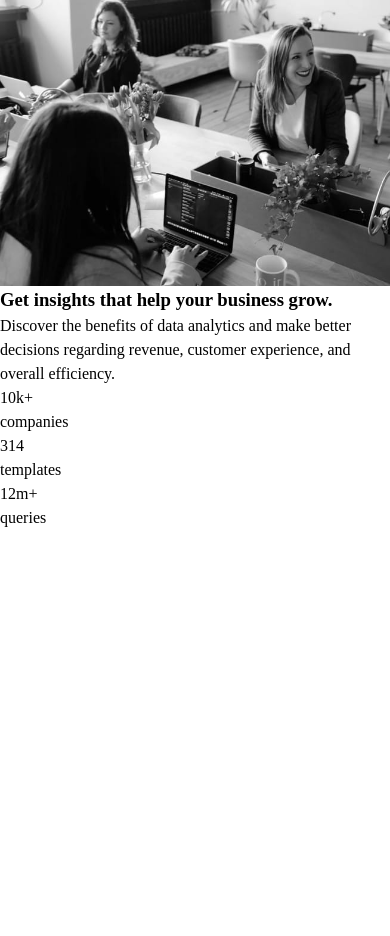
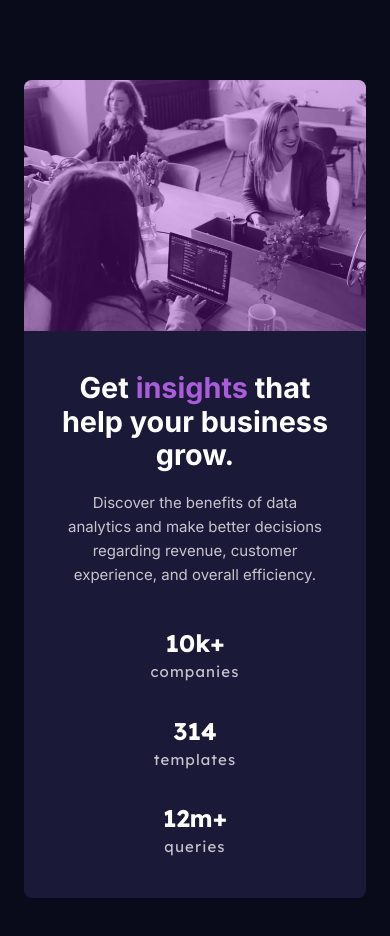
Before and after one commit to oryanhach/stats-preview-card-component, a plain HTML site: page index.html in a window 390 px wide. Before the commit the page ends 844 px from the top, so only its background shows below. Drawn offline with Linux system fonts and the light colour scheme.

Commit message:
added mobile design

```diff
--- a/index.html
+++ b/index.html
@@ -33,7 +33,7 @@
     <section class="card__text">
 
       <h1 class="card__header">
-        Get insights that help your business grow.
+        Get <span>insights</span> that help your business grow.
       </h1>
 
       <p class="card__subheader">
--- a/style.css
+++ b/style.css
@@ -94,3 +94,82 @@ h6 {
 }
 
 /* General Styling */
+
+body {
+	background-color: var(--clr-primary-blue-darker);
+	display: flex;
+	justify-content: center;
+	align-items: center;
+	padding: 5rem 1.5rem;
+}
+
+.card {
+	background-color: var(--clr-primary-blue-dark);
+	border-radius: 0.5rem;
+	overflow: hidden;
+}
+
+.card__img {
+	position: relative;
+	width: 100%;
+	height: 100%;
+}
+
+.card__img::before {
+	content: '';
+	position: absolute;
+	top: 0;
+	left: 0;
+	right: 0;
+	bottom: 0;
+	z-index: 1;
+	background-color: hsla(282, 79%, 47%, 0.308);
+}
+
+.card__text {
+	color: var(--clr-white);
+	text-align: center;
+	padding: 2.5rem 1.5rem;
+	font-size: var(--fs-main);
+}
+
+.card__header {
+	font-family: var(--ff-primary);
+	font-size: 1.8rem;
+	font-weight: 700;
+	line-height: 2.1rem;
+	text-wrap: wrap;
+	margin-bottom: 1.2rem;
+}
+
+.card__header span {
+	color: var(--clr-primary-violet);
+}
+
+.card__subheader {
+	font-family: var(--ff-primary);
+	color: var(--clr-white-transparent-light);
+	text-wrap: balance;
+	margin-bottom: 2.4rem;
+	line-height: 1.5rem;
+}
+
+.card__stat {
+	margin-bottom: 1.8rem;
+	font-family: var(--ff-secondary);
+}
+
+.card__stat-number {
+	font-size: 1.5rem;
+	font-weight: 700;
+}
+
+.card__stat-label {
+	color: var(--clr-white-transparent-light);
+	font-weight: 400;
+	letter-spacing: 0.07rem;
+}
+
+.card__stat:nth-of-type(3) {
+	margin-bottom: 0;
+}
```
